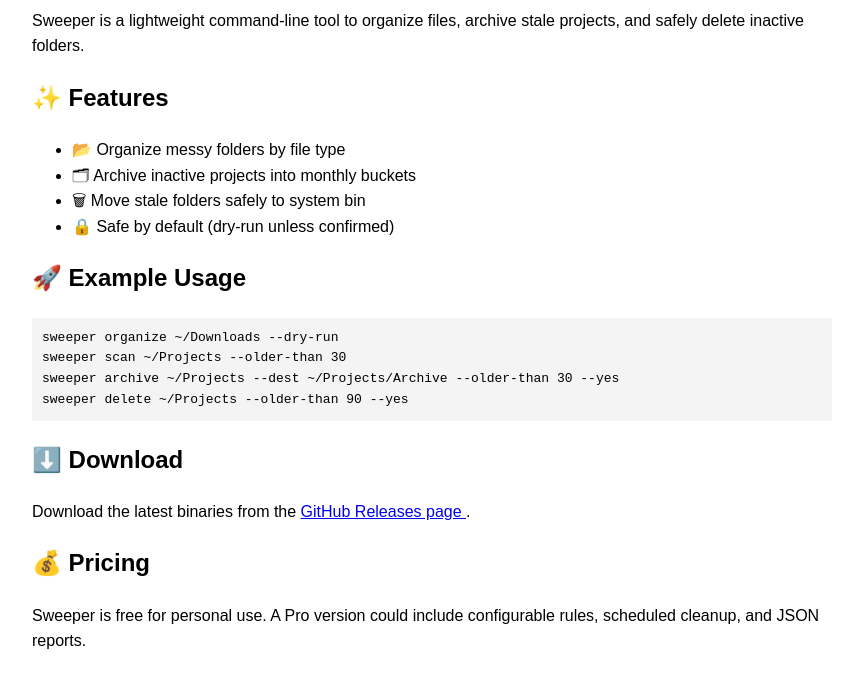
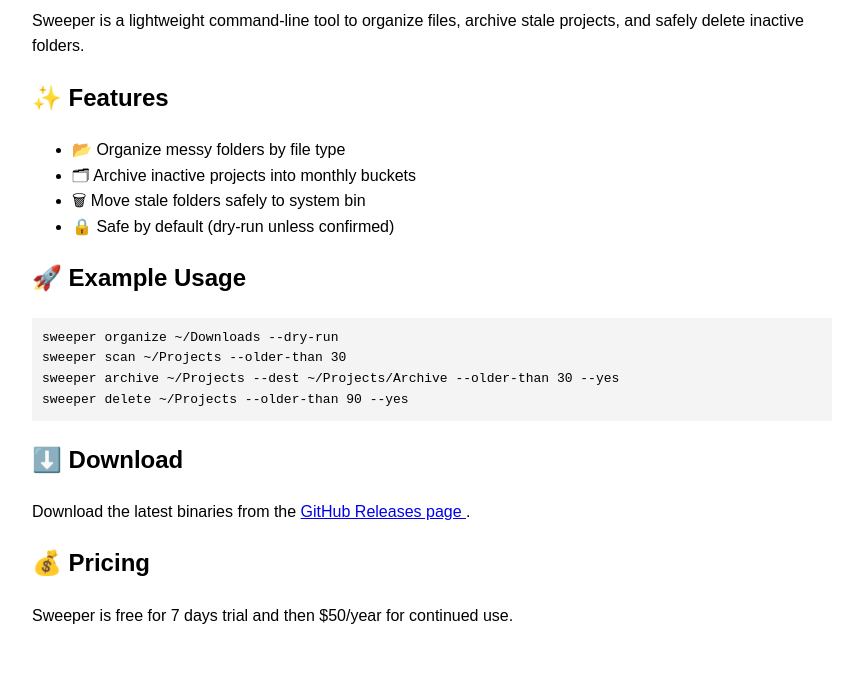
Before and after one commit to BelieveKaren/sweeper, a plain HTML site: page docs/index.html in a window 1280 px wide. Shown: the part 105-792 px from the top of the page, without its empty margins (208-1057 px from the left). Drawn offline with Linux system fonts and the light colour scheme.

Commit message:
my charges

```diff
--- a/docs/index.html
+++ b/docs/index.html
@@ -58,9 +58,7 @@ GitHub Releases page
 <h2>💰 Pricing</h2>
 
 <p>
-Sweeper is free for personal use.
-A Pro version could include configurable rules,
-scheduled cleanup, and JSON reports.
+Sweeper is free for 7 days trial and then $50/year for continued use.
 </p>
 
 </body>
```
